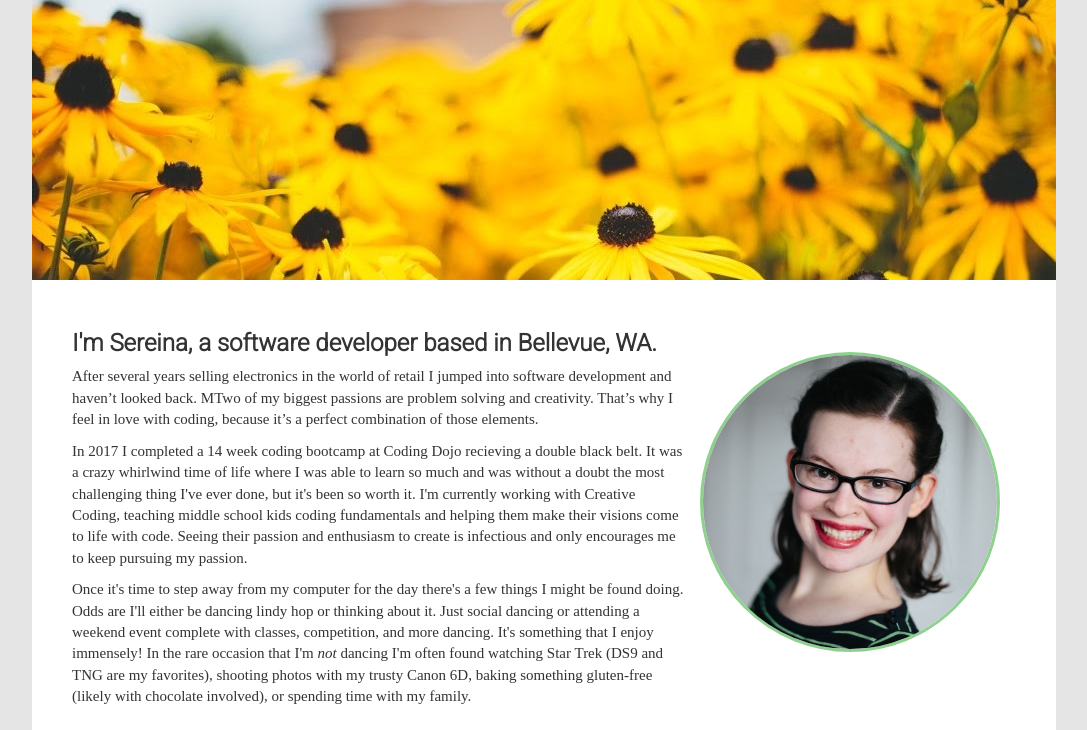
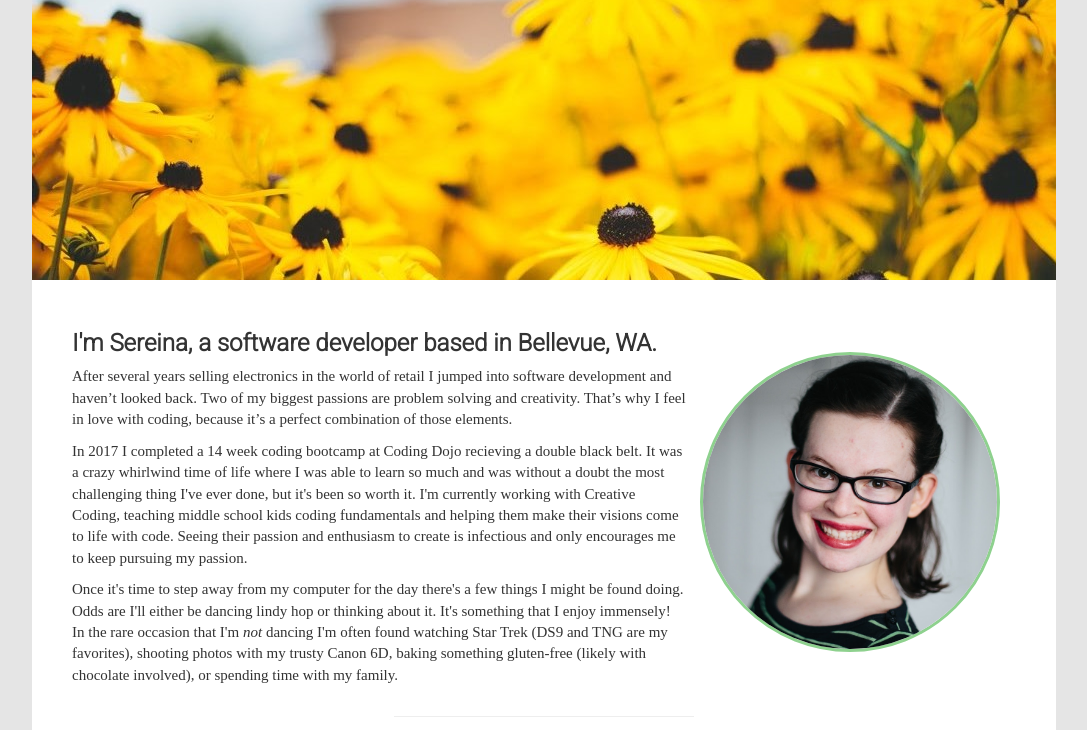
Before and after one commit to Ziyal/Ziyal.github.io, a plain HTML site: page index.html in a window 1280 px wide. Shown: the part 70-800 px from the top of the page, without its empty margins (96-1183 px from the left). Drawn offline with nearby package versions, Linux system fonts and the light colour scheme; a web font is replaced by a local one.

Commit message:
updated bio

```diff
--- a/index.html
+++ b/index.html
@@ -31,11 +31,11 @@
             <div class="about-text">
                 <h3 class="standout-text">I'm Sereina, a software developer based in Bellevue, WA.</h3>
 
-                <p>After several years selling electronics in the world of retail I jumped into software development and haven’t looked back. MTwo of my biggest passions are problem solving and creativity. That’s why I feel in love with coding, because it’s a perfect combination of those elements.</p>
+                <p>After several years selling electronics in the world of retail I jumped into software development and haven’t looked back. Two of my biggest passions are problem solving and creativity. That’s why I feel in love with coding, because it’s a perfect combination of those elements.</p>
 
                 <p>In 2017 I completed a 14 week coding bootcamp at Coding Dojo recieving a double black belt. It was a crazy whirlwind time of life where I was able to learn so much and was without a doubt the most challenging thing I've ever done, but it's been so worth it. I'm currently working with Creative Coding, teaching middle school kids coding fundamentals and helping them make their visions come to life with code. Seeing their passion and enthusiasm to create is infectious and only encourages me to keep pursuing my passion.</p>
 
-                <p>Once it's time to step away from my computer for the day there's a few things I might be found doing. Odds are I'll either be dancing lindy hop or thinking about it. Just social dancing or attending a weekend event complete with classes, competition, and more dancing. It's something that I enjoy immensely! In the rare occasion that I'm <i>not</i> dancing I'm often found watching Star Trek (DS9 and TNG are my favorites), shooting photos with my trusty Canon 6D, baking something gluten-free (likely with chocolate involved), or spending time with my family.</p>
+                <p>Once it's time to step away from my computer for the day there's a few things I might be found doing. Odds are I'll either be dancing lindy hop or thinking about it. It's something that I enjoy immensely! In the rare occasion that I'm <i>not</i> dancing I'm often found watching Star Trek (DS9 and TNG are my favorites), shooting photos with my trusty Canon 6D, baking something gluten-free (likely with chocolate involved), or spending time with my family.</p>
 
             </div>
             <img src="Images/sereina.jpg" class="profile-img">
```
